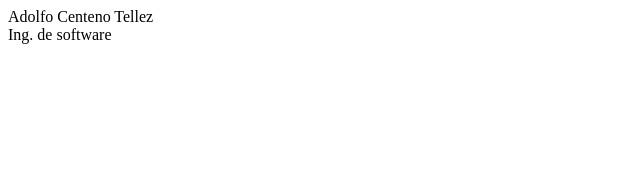
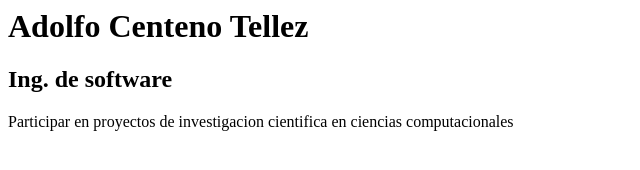
Before and after one commit to adsoftsito/adsoftsito-1.github.io, a plain HTML site: page index.html in a window 1280 px wide. Shown: the whole page, without its empty margins (0-640 px from the left). Drawn offline with Linux system fonts and the light colour scheme.

Commit message:
agregue tipo de letra, objetivo #1

```diff
--- a/index.html
+++ b/index.html
@@ -1,12 +1,16 @@
 <html>
 <body>
 
-<!--
-header
--->
 
-Adolfo Centeno Tellez <br>
-Ing. de software
+<h1>Adolfo Centeno Tellez</h1>
+
+<h2>Ing. de software</h2>
+
+<p>
+Participar en proyectos de investigacion cientifica en
+ciencias computacionales
+</p>
+
 
 </body>
 </html>
```
